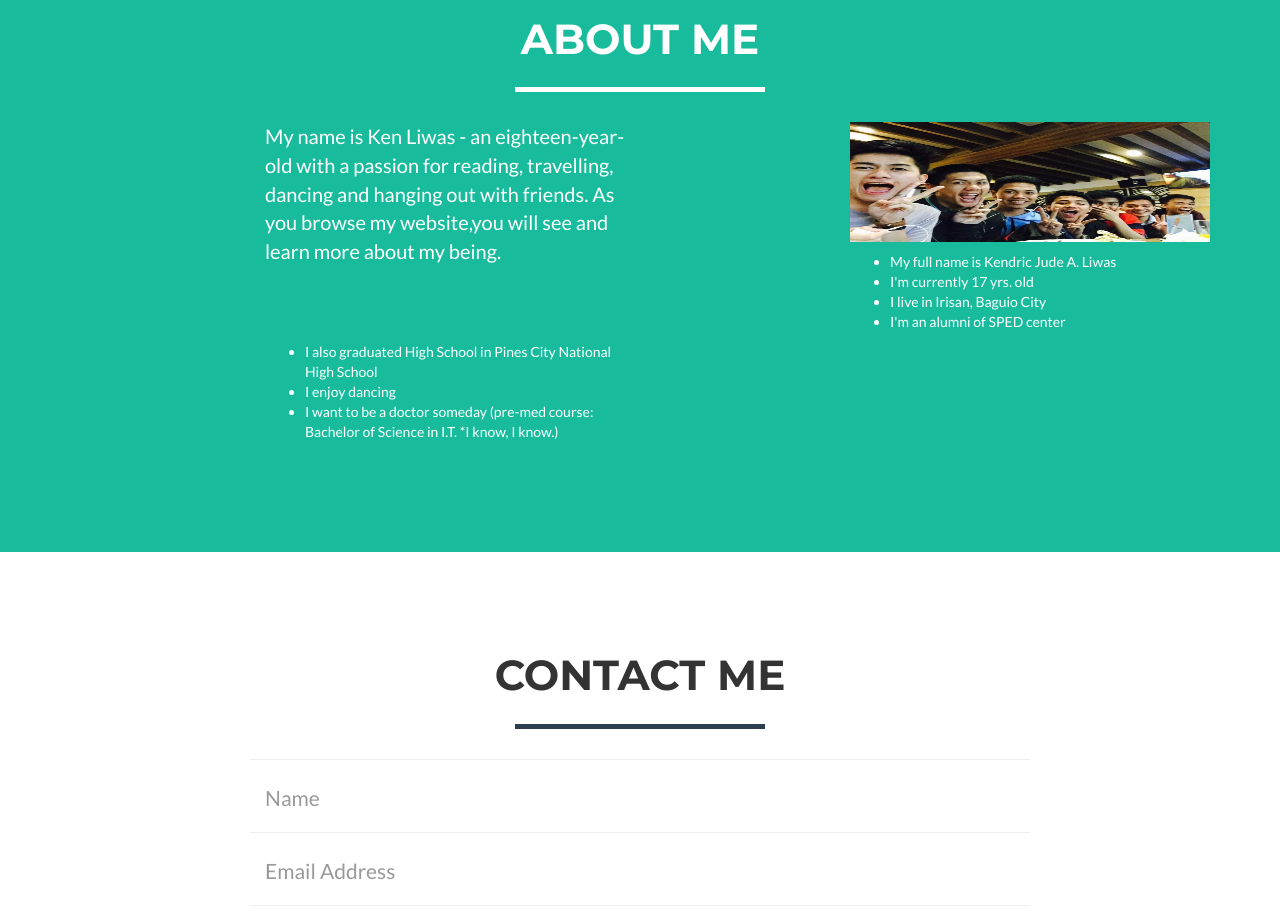
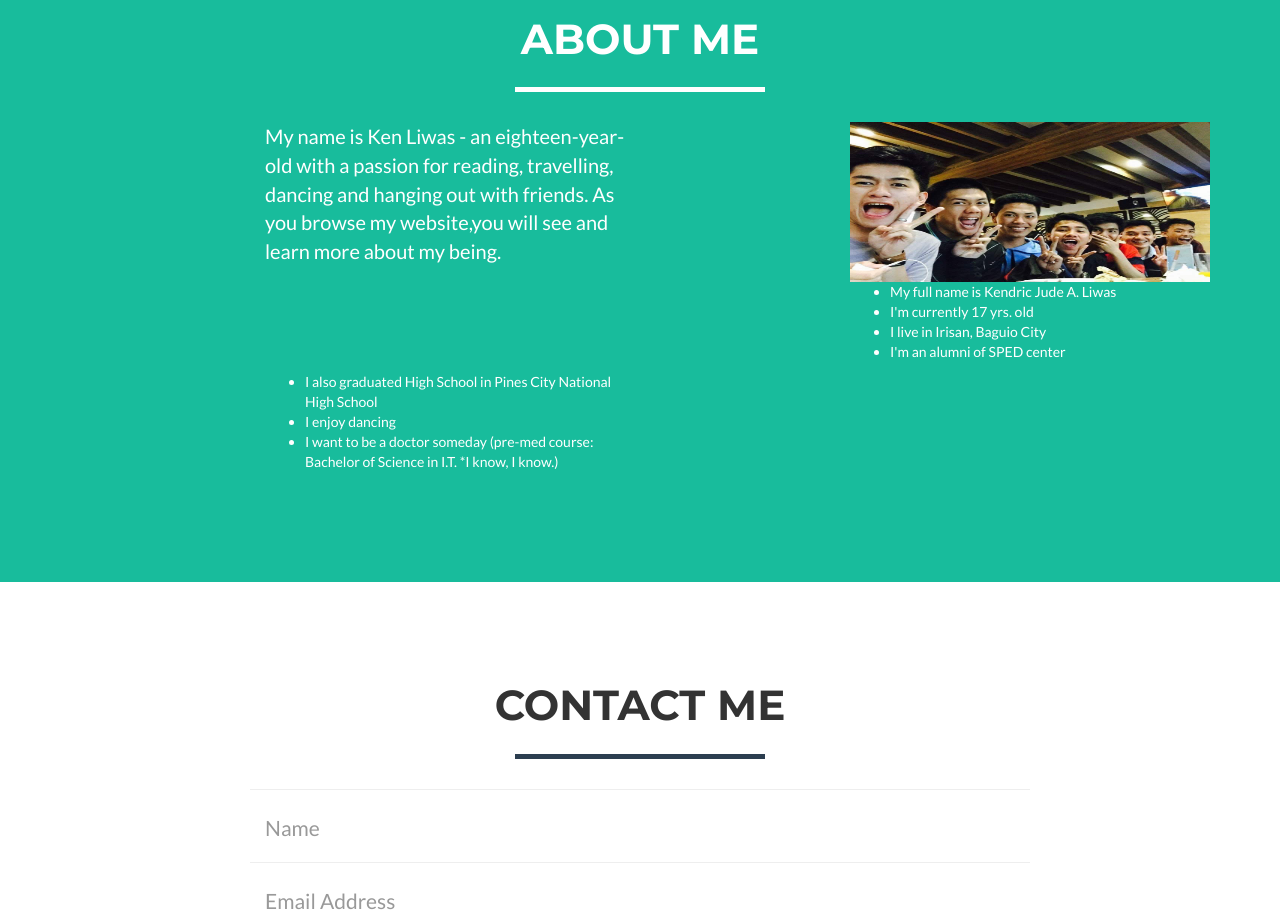
Before and after one commit to kenliwas/kenliwas.github.io, a website: page index.html in a window 1280 px wide. Shown: the part 1500-2422 px from the top of the page. Drawn offline with nearby package versions, Linux system fonts and the light colour scheme.

Commit message:
Update index.html

```diff
--- a/index.html
+++ b/index.html
@@ -130,7 +130,7 @@
                     <p>My name is Ken Liwas - an eighteen-year-old with a passion for reading, travelling, dancing and hanging out with friends. As you browse my website,you will see and learn more about my being.</p>
                 </div>
                  <div class="col-lg-4 col-lg-offset-2">
-                     <img src="papi.JPG" width="360" height="120">
+                     <img src="papi.JPG" width="360" height="160">
                 </div>
                  <div class="col-lg-4 col-lg-offset-2">
                      <p></p>
```
